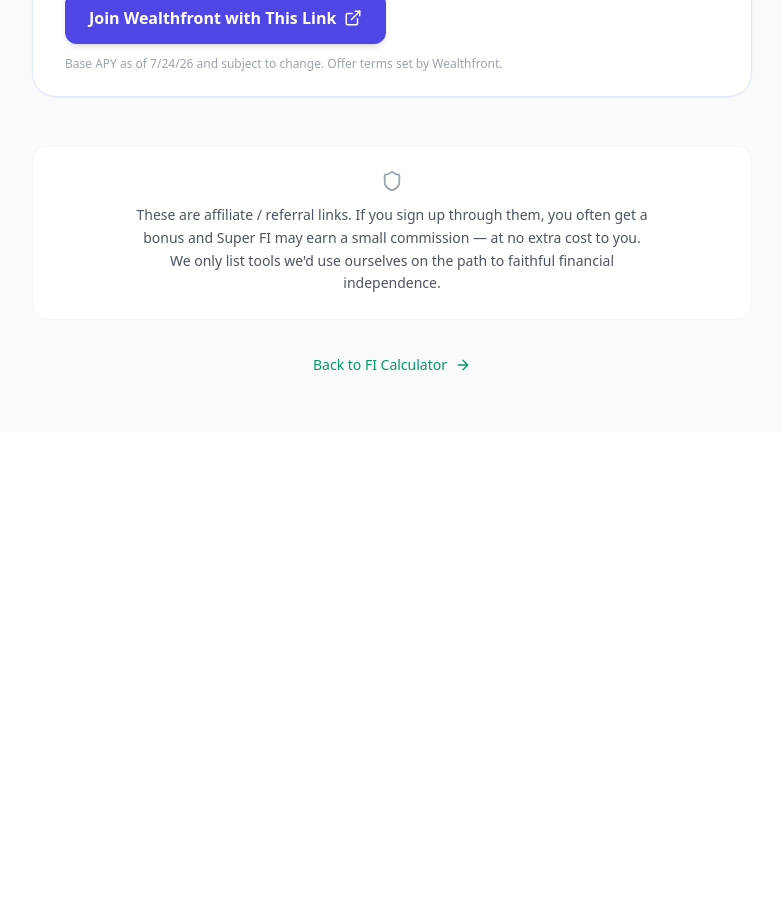
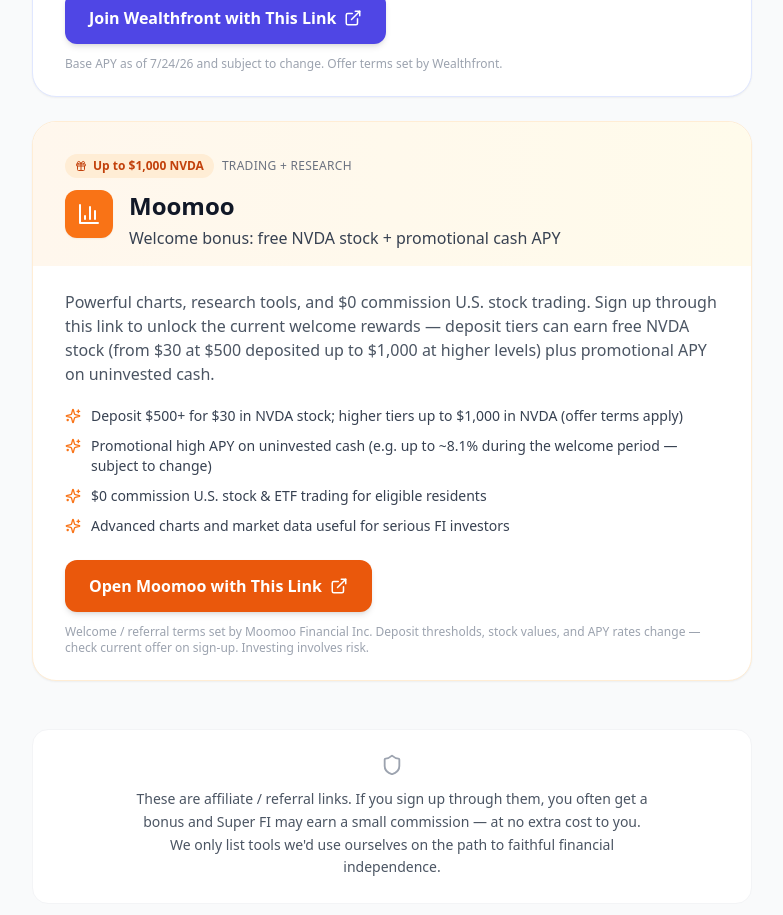
Before and after one commit to daughterpop/super-fi-calc, a React (Vite) app: page /tools in a window 1280 px wide. Shown: the part 1260-2175 px from the top of the page, without its empty margins (248-1031 px from the left). Before the commit the page ends 1692 px from the top, so only its background shows below. Built offline with nearby package versions, Linux system fonts and the light colour scheme.

Commit message:
Add Moomoo referral to Tools page – July 24, 2026

```diff
--- a/src/pages/Tools.jsx
+++ b/src/pages/Tools.jsx
@@ -1,5 +1,5 @@
 import { Link } from 'react-router-dom';
-import { TrendingUp, ArrowRight, Gift, Shield, Sparkles, ExternalLink, Landmark } from 'lucide-react';
+import { TrendingUp, ArrowRight, Gift, Shield, Sparkles, ExternalLink, Landmark, BarChart3 } from 'lucide-react';
 
 const tools = [
   {
@@ -41,6 +41,26 @@ const tools = [
     icon: 'landmark',
     footnote: 'Base APY as of 7/24/26 and subject to change. Offer terms set by Wealthfront.',
   },
+  {
+    id: 'moomoo',
+    name: 'Moomoo',
+    category: 'Trading + Research',
+    badge: 'Up to $1,000 NVDA',
+    headline: 'Welcome bonus: free NVDA stock + promotional cash APY',
+    description:
+      'Powerful charts, research tools, and $0 commission U.S. stock trading. Sign up through this link to unlock the current welcome rewards — deposit tiers can earn free NVDA stock (from $30 at $500 deposited up to $1,000 at higher levels) plus promotional APY on uninvested cash.',
+    perks: [
+      'Deposit $500+ for $30 in NVDA stock; higher tiers up to $1,000 in NVDA (offer terms apply)',
+      'Promotional high APY on uninvested cash (e.g. up to ~8.1% during the welcome period — subject to change)',
+      '$0 commission U.S. stock & ETF trading for eligible residents',
+      'Advanced charts and market data useful for serious FI investors',
+    ],
+    cta: 'Open Moomoo with This Link',
+    href: 'https://j.moomoo.com/02NLJm',
+    accent: 'orange',
+    icon: 'chart',
+    footnote: 'Welcome / referral terms set by Moomoo Financial Inc. Deposit thresholds, stock values, and APY rates change — check current offer on sign-up. Investing involves risk.',
+  },
 ];
 
 function accentClasses(accent) {
@@ -61,12 +81,21 @@ function accentClasses(accent) {
       soft: 'from-indigo-50 to-violet-50',
       sparkle: 'text-indigo-500',
     },
+    orange: {
+      badge: 'bg-orange-100 text-orange-700',
+      icon: 'bg-orange-500',
+      button: 'bg-orange-600 hover:bg-orange-700',
+      border: 'border-orange-100 hover:border-orange-200',
+      soft: 'from-orange-50 to-amber-50',
+      sparkle: 'text-orange-500',
+    },
   };
   return map[accent] || map.emerald;
 }
 
 function ToolIcon({ type }) {
   if (type === 'landmark') return <Landmark className="text-white" size={24} />;
+  if (type === 'chart') return <BarChart3 className="text-white" size={24} />;
   return <TrendingUp className="text-white" size={24} />;
 }
 
```
